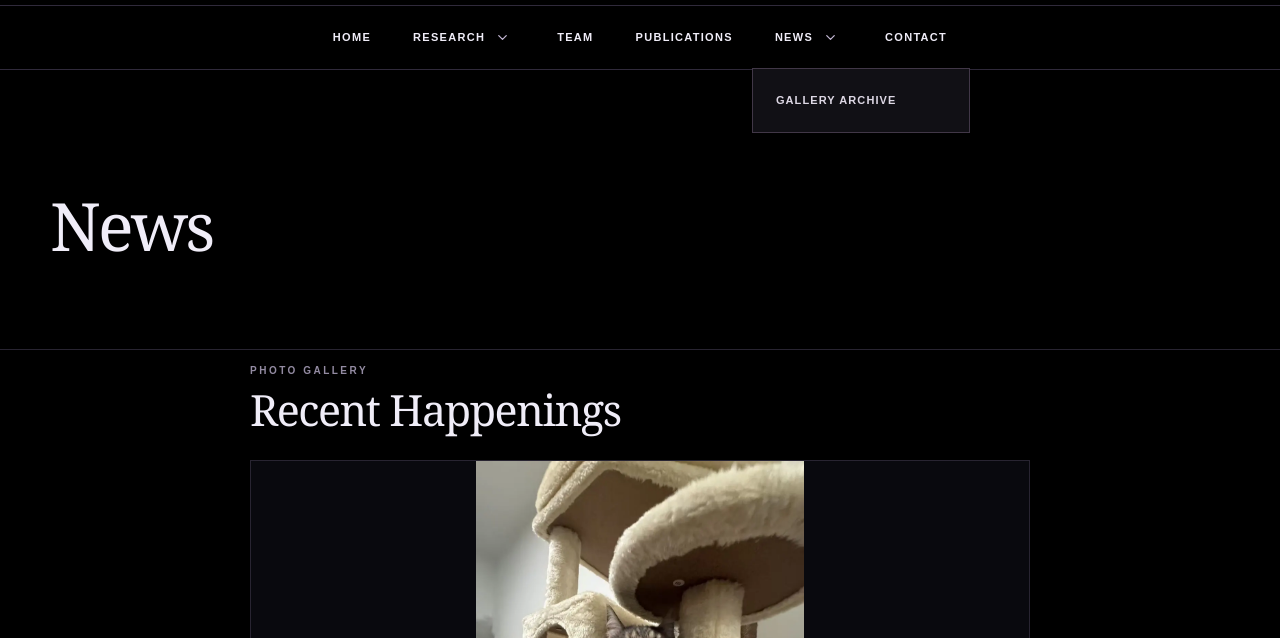
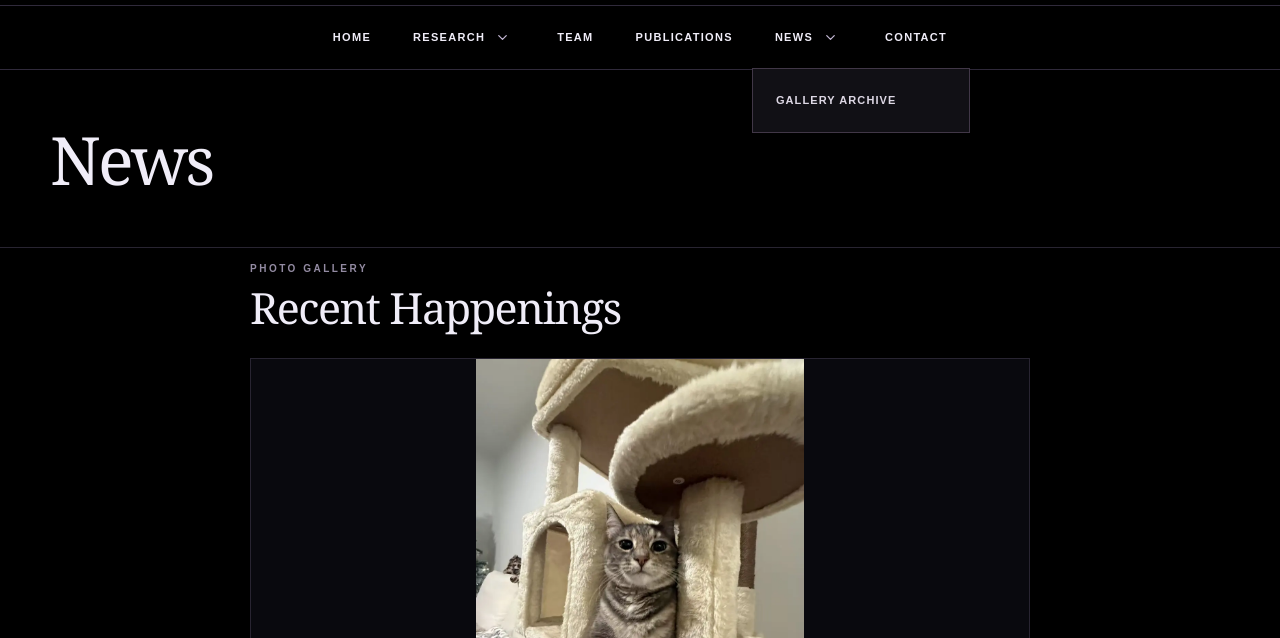
Before and after one commit to KJ-Jin/nerve-lab-website, a website built with Vite: page index.html in a window 1280 px wide. Both pictures are taken after a click on the link "NEWS". Shown: the part 162-800 px from the top of the page. Built offline with nearby package versions, Linux system fonts and the light colour scheme.

Commit message:
Tighten News page header spacing and remove Team section eyebrow

```diff
--- a/src/content/team.js
+++ b/src/content/team.js
@@ -8,7 +8,6 @@
   },
 
   groupPhoto: {
-    eyebrow: 'TOGETHER IN RESEARCH',
     title: 'Our Team',
     image: '', // e.g. 'images/team/group-photo.jpg'
     caption: 'The Nerve Lab team',
--- a/src/pages/team.js
+++ b/src/pages/team.js
@@ -8,7 +8,7 @@
   return html`
     <section class="team-group-photo">
       <div class="group-photo-heading">
-        <div class="eyebrow">${eyebrow}</div>
+        ${eyebrow && html`<div class="eyebrow">${eyebrow}</div>`}
         <h2 class="team-heading">${title}</h2>
       </div>
       ${image
--- a/src/styles/pages/news.css
+++ b/src/styles/pages/news.css
@@ -1,3 +1,15 @@
+/* Reduce the empty vertical space before the News title (not other pages). */
+#page-news .page-banner {
+  padding-top: 43px;
+  padding-bottom: 36px;
+}
+#page-news .page-banner .eyebrow:empty {
+  display: none;
+}
+#page-news .page-banner .display {
+  margin-top: 12px;
+}
+
 .news-wrap {
   padding-block: 38px 110px;
 }
```
Also changed, not shown: tests/page-content.test.js (+10 -0 lines).
